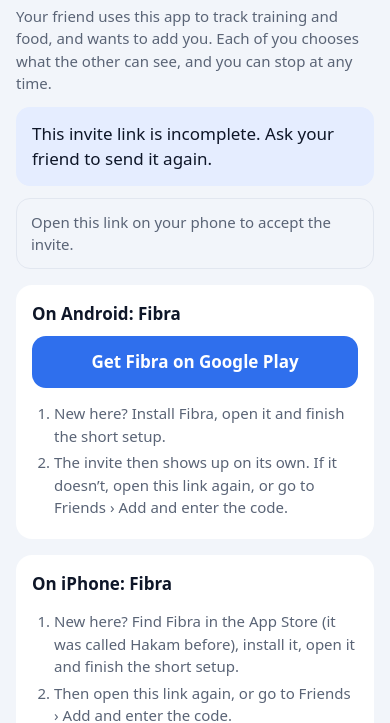
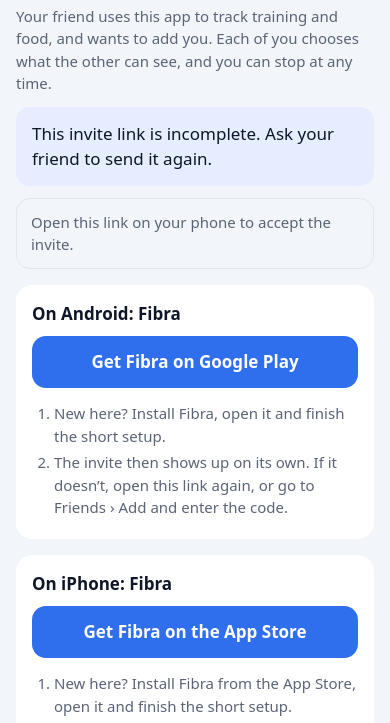
Before and after one commit to hayssam-al-mawla/mizan-legal, a plain HTML site: page add/index.html in a window 390 px wide. Shown: the part 161-884 px from the top of the page. Drawn offline with Linux system fonts and the light colour scheme.

Commit message:
Invite page: an App Store button for iPhone visitors
Co-Authored-By: Claude Fable 5.2 <noreply@anthropic.com>

```diff
--- a/add/index.html
+++ b/add/index.html
@@ -88,7 +88,7 @@
     <a class="btn primary" id="openIOS" href="#" data-t="openIOS">Open in Fibra</a>
     <a class="btn secondary" id="getIOS" href="#" data-t="getIOS" hidden>Get Fibra on the App Store</a>
     <ol style="margin-top:14px">
-      <li data-t="i1">New here? Find Fibra in the App Store (it was called Hakam before), install it, open it and finish the short setup.</li>
+      <li data-t="i1">New here? Install Fibra from the App Store, open it and finish the short setup.</li>
       <li data-t="i2">Then open this link again, or go to Friends › Add and enter the code.</li>
     </ol>
   </div>
@@ -101,10 +101,10 @@
 </main>
 <script>
 (function () {
-  // The two store pages. Set APP_STORE once the iPhone app has its App Store address
-  // (https://apps.apple.com/app/id…); until then the iPhone card says to search for it.
+  // The two store pages. The App Store address has no country in it, so each visitor lands in
+  // their own store. With APP_STORE empty the iPhone card shows no store button.
   var PLAY = 'https://play.google.com/store/apps/details?id=com.barek.mizan';
-  var APP_STORE = '';
+  var APP_STORE = 'https://apps.apple.com/app/id6827297279';
   var PACKAGE = 'com.barek.mizan';
   var ALPHABET = 'ABCDEFGHJKLMNPQRSTUVWXYZ23456789';
 
@@ -126,7 +126,7 @@
       iosTitle: 'على الآيفون: فيبرا',
       openIOS: 'افتح في فيبرا',
       getIOS: 'حمّل فيبرا من App Store',
-      i1: 'جديد هنا؟ ابحث عن «فيبرا» (Fibra) في App Store، وكان اسمه «حَكَم» سابقاً، وثبّته وافتحه وأكمل الإعداد القصير.',
+      i1: 'جديد هنا؟ ثبّت فيبرا من App Store وافتحه وأكمل الإعداد القصير.',
       i2: 'ثم افتح هذا الرابط من جديد، أو ادخل إلى الأصدقاء › أضف واكتب الرمز.',
       names: 'اسم التطبيق «فيبرا». كان اسمه «ميزان» على أندرويد و«حَكَم» على الآيفون، والهاتف الذي لم يُحدَّث بعد يعرض الاسم القديم. هو التطبيق نفسه، والصداقة تعمل بين الاثنين.',
       track: 'هذه الصفحة لا تتتبّعك.',
```
